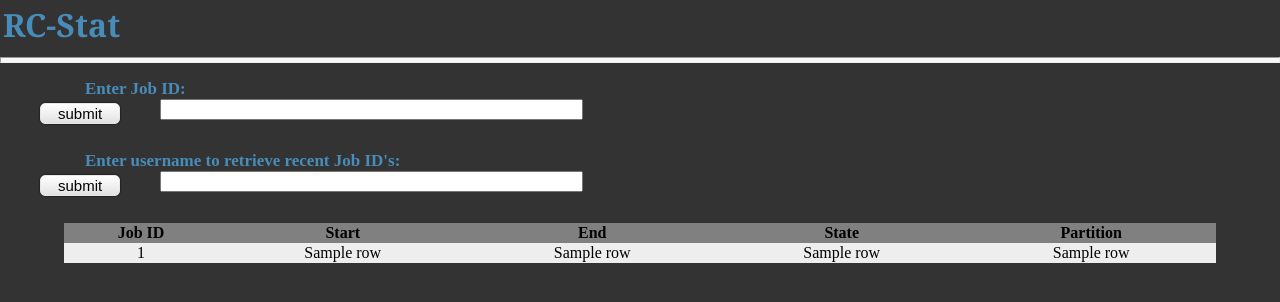
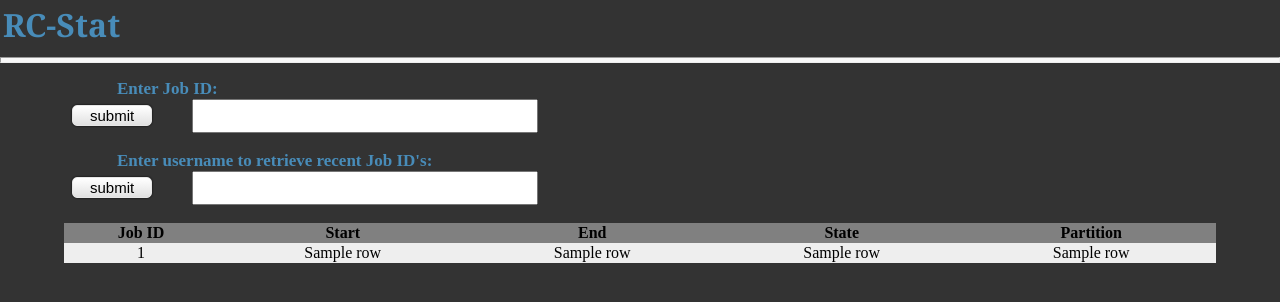
Before and after one commit to AaronTHolt/Rcstat1, a Flask app: template web/templates/main_page.html in a window 1280 px wide. Shown: the top 302 px of the page. Run offline with Flask 2, Linux system fonts and the light colour scheme; the template is opened without the code that fills it: most values are stand-ins (such as "Sample title", 1, 10 or a date in 2020).

Commit message:
Update main page CSS to better center things Fix bug in Utility.py, it now correctly limits the number of jobs displayed

```diff
--- a/Utility.py
+++ b/Utility.py
@@ -75,18 +75,19 @@ def list_previous_jobs(username):
     f.close()
 
     line_number = 0
+    max_lines = 0
     for line in data.split('\n'):
         line_split = line.split('|')
         if line_number > 0 and len(line_split) == 5:
             if 'batch' in line_split[0]:
                 pass
-            else:
+            elif max_lines <= 25:
                 line_split[1] = line_split[1].replace('T', ' ')
                 line_split[2] = line_split[2].replace('T', ' ')
                 info.append([line_split[0], line_split[1], line_split[2],
                                         line_split[3], line_split[4]])
+                max_lines += 1
         line_number += 1
-    info = info[0:25]
     info.sort(key=lambda x: int(x[0]), reverse=True)
     return info
 
--- a/web/templates/main_page.html
+++ b/web/templates/main_page.html
@@ -29,18 +29,25 @@ img {
 }
 .form1 {
     float: left;
-    /*padding-right:1px;*/
+    padding-left: 0em;
 }
 .header3 {
     /*float: right;*/
     text-align: right;
 }
 
-.error          { background: #f0d6d6; padding: 0.5em; }
+.error {
+    background: #f0d6d6;
+    padding: 0.5em;
+}
 
 .textarea {
-    margin: auto;
+    /*margin: auto;*/
+    padding-top: 6px;
     resize: none;
+    font-size: 17px;
+    height: 24px;
+    width: 20em;
 }
 
 .borderless td, .borderless th {
@@ -53,11 +60,11 @@ p {
     margin-left: 5em;
     font-size : 17px;
 }
-/*.dt {
-    color: #488cb9;
-    font-family: 'Georgia', serif;
-    margin: 0;
-}*/
+
+dl {
+    padding-left: 2em;
+}
+
 
 table#t01 {
     width: 90%;
@@ -78,7 +85,8 @@ table#t01 th {
 }
 
 .btn1{
-    margin-top: 0.25em;
+    padding-left: 22em;
+    margin-top: 0.4em;
     border : solid 1px #e6e6e6;
     border-radius : 5px;
     moz-border-radius : 5px;
```
